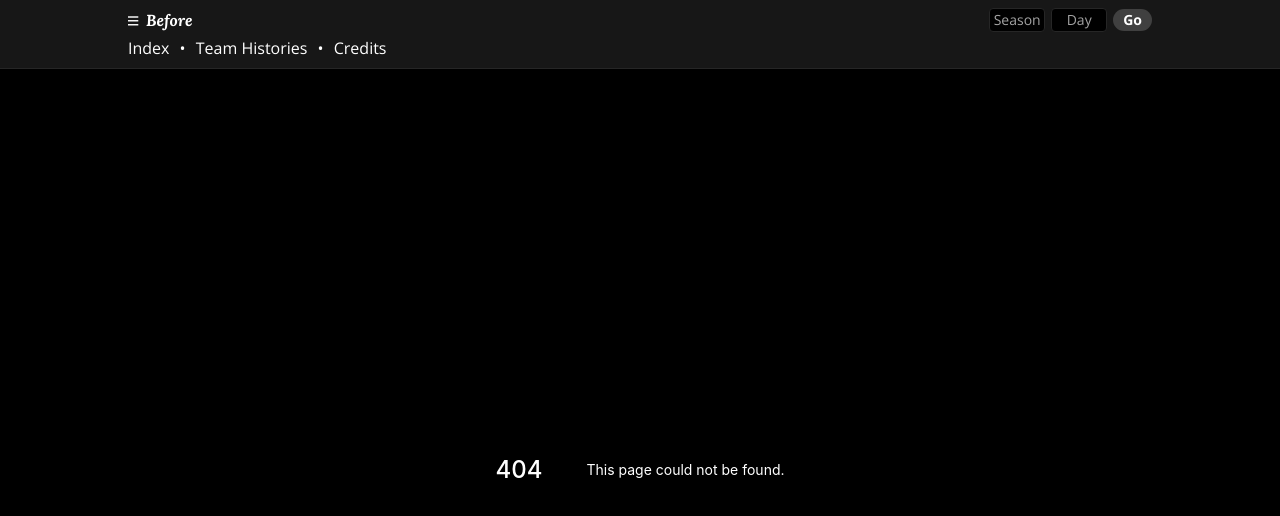
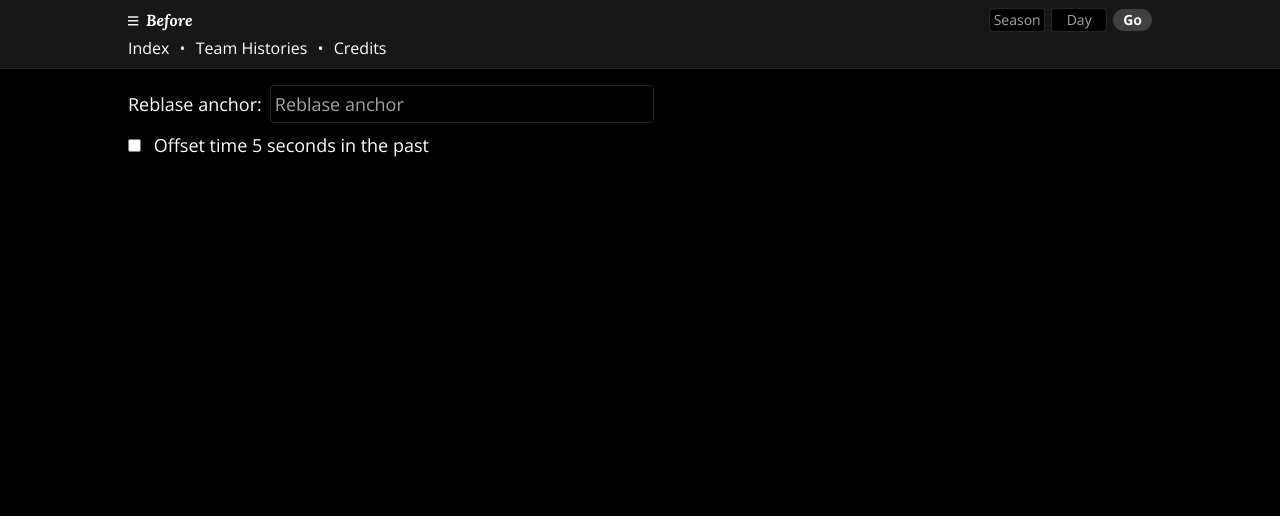
Before and after one commit to iliana/before, a Next.js app: page /_before/tools/jump in a window 1280 px wide. Before the commit this address had no page. Shown: the top 516 px of the page. Built offline with nearby package versions, Linux system fonts and the light colour scheme.

Commit message:
add jump time tool

```diff
--- /dev/null
+++ b/pages/tools/jump.jsx
@@ -0,0 +1,100 @@
+import { useCallback, useState, useEffect } from "react";
+import { CgSpinner } from "react-icons/cg";
+import { HiOutlineClipboardCopy } from "react-icons/hi";
+
+export default function Page() {
+  const [linkData, setLinkData] = useState();
+  const [timestamp, setTimestamp] = useState();
+  const [offset, setOffset] = useState();
+  const [element, setElement] = useState();
+
+  useEffect(() => {
+    if (linkData) {
+      const [game, hash] = linkData.split("#");
+      setElement(<CgSpinner className="tw-animate-spin" />);
+      fetch(`https://api.sibr.dev/chronicler/v1/games/updates?count=2000&game=${game}&started=true`)
+        .then((response) => response.json())
+        .then(({ data }) => {
+          setElement();
+          setTimestamp(data.find((datum) => datum.hash === hash)?.timestamp);
+        });
+    }
+  }, [linkData]);
+
+  useEffect(() => {
+    if (timestamp) {
+      const time = new Date(timestamp).setUTCMilliseconds(0);
+      const timeStr = new Date(offset ? time - 5000 : time).toISOString().replace(/.000Z$/, "Z");
+      setElement(
+        <>
+          <Copy data={timeStr} />
+          <Copy data={`time="${timeStr}"`} />
+          <Copy data={`<Jump time="${timeStr}"></Jump>`} />
+        </>
+      );
+    }
+  }, [timestamp, offset]);
+
+  return (
+    <div className="tw-container tw-font-sans tw-font-medium tw-my-4">
+      <label htmlFor="reblase-anchor" className="tw-block tw-my-2">
+        Reblase anchor:
+        <input
+          id="reblase-anchor"
+          type="text"
+          placeholder="Reblase anchor"
+          className="tw-bg-black tw-border tw-border-gray-800 tw-p-1 tw-ml-2 tw-w-96 tw-rounded"
+          onFocus={(event) => event.target.select()}
+          onInput={(event) => {
+            const match = event.target.value.match(/reblase.sibr.dev\/game\/([0-9a-f-]{36}#[0-9a-f-]{36})/);
+            setLinkData(match ? match[1] : undefined);
+          }}
+          ref={useCallback((node) => {
+            if (node) {
+              node.dispatchEvent(new Event("input"));
+            }
+          }, [])}
+        />
+      </label>
+      <label htmlFor="offset" className="tw-block tw-my-2">
+        <input
+          id="offset"
+          type="checkbox"
+          className="tw-mr-2"
+          onChange={(event) => setOffset(event.target.checked)}
+          ref={useCallback((node) => {
+            if (node) {
+              node.dispatchEvent(new Event("change"));
+            }
+          }, [])}
+        />{" "}
+        Offset time 5 seconds in the past
+      </label>
+      <div className="tw-my-4">{element}</div>
+    </div>
+  );
+}
+
+function Copy({ data }) {
+  const [copied, setCopied] = useState();
+
+  return (
+    <p>
+      <button
+        className="tw-mr-2"
+        type="button"
+        title="Copy"
+        aria-label="Copy"
+        onClick={() => {
+          navigator.clipboard.writeText(data);
+          setCopied(<span className="tw-ml-4 tw-italic">Copied!</span>);
+          setTimeout(() => setCopied(), 2000);
+        }}
+      >
+        <HiOutlineClipboardCopy aria-hidden="true" focusable="false" />
+      </button>
+      <code>{data}</code>
+      {copied}
+    </p>
+  );
+}
```
